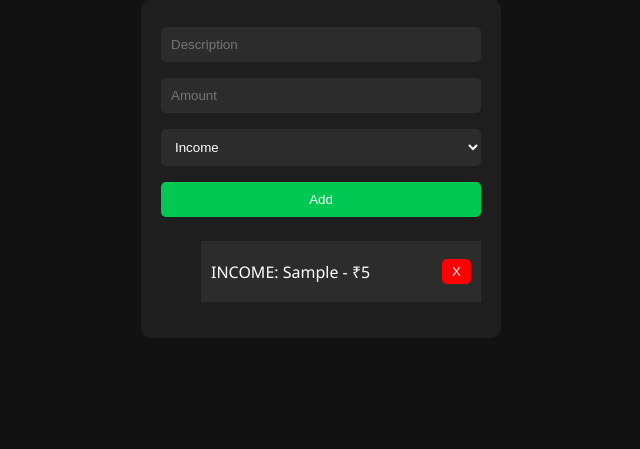
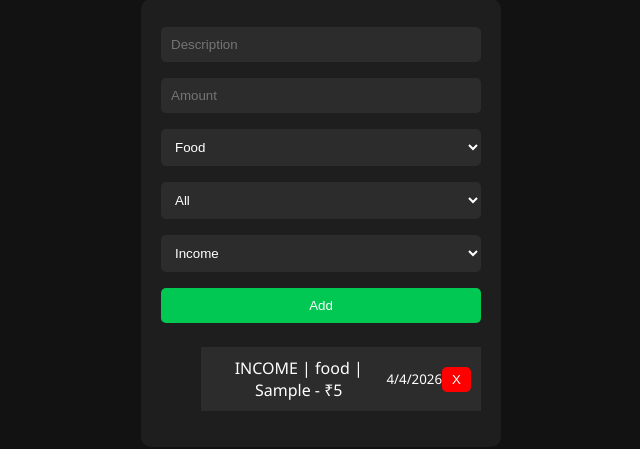
Before and after one commit to VineetBhatt-bit/finance-tracker-ai, a plain HTML site: page frontend/index.html in a window 1280 px wide. Both pictures are taken after typing "Sample", "5" into the empty fields and a click on the button "Add". Shown: the part 189-638 px from the top of the page, without its empty margins (319-959 px from the left). Drawn offline with Linux system fonts and the light colour scheme.

Commit message:
Added category, date, and filter

```diff
--- a/frontend/app.js
+++ b/frontend/app.js
@@ -2,6 +2,7 @@ let transactions = JSON.parse(localStorage.getItem("data")) || [];
 
 const form = document.getElementById("finance-form");
 const list = document.getElementById("list");
+const filter = document.getElementById("filter");
 
 const balanceEl = document.getElementById("balance");
 const incomeEl = document.getElementById("income");
@@ -13,21 +14,24 @@ function render() {
   let income = 0;
   let expense = 0;
 
-  transactions.forEach((t, index) => {
+  const filtered = transactions.filter(t => {
+    if (filter.value === "all") return true;
+    return t.type === filter.value;
+  });
+
+  filtered.forEach((t, index) => {
     const li = document.createElement("li");
 
     li.innerHTML = `
-      ${t.type.toUpperCase()}: ${t.desc} - ₹${t.amount}
+      ${t.type.toUpperCase()} | ${t.category} | ${t.desc} - ₹${t.amount} <br>
+      <small>${t.date}</small>
       <button onclick="deleteItem(${index})">X</button>
     `;
 
     list.appendChild(li);
 
-    if (t.type === "income") {
-      income += Number(t.amount);
-    } else {
-      expense += Number(t.amount);
-    }
+    if (t.type === "income") income += Number(t.amount);
+    else expense += Number(t.amount);
   });
 
   balanceEl.textContent = income - expense;
@@ -47,8 +51,11 @@ form.addEventListener("submit", function (e) {
   const desc = document.getElementById("desc").value;
   const amount = document.getElementById("amount").value;
   const type = document.getElementById("type").value;
+  const category = document.getElementById("category").value;
 
-  const newTransaction = { desc, amount, type };
+  const date = new Date().toLocaleDateString();
+
+  const newTransaction = { desc, amount, type, category, date };
 
   transactions.push(newTransaction);
   localStorage.setItem("data", JSON.stringify(transactions));
@@ -57,4 +64,6 @@ form.addEventListener("submit", function (e) {
   form.reset();
 });
 
+filter.addEventListener("change", render);
+
 render();
--- a/frontend/index.html
+++ b/frontend/index.html
@@ -18,11 +18,21 @@
       <input type="text" id="desc" placeholder="Description" required />
 
       <input type="number" id="amount" placeholder="Amount" required />
-
+      <select id="category">
+        <option value="food">Food</option>
+        <option value="travel">Travel</option>
+        <option value="shopping">Shopping</option>
+        <option value="other">Other</option>
+    </select>
+        <select id="filter">
+        <option value="all">All</option>
+        <option value="expense">Expense</option>
+        <option value="income">Income</option>
+        </select>
       <select id="type">
         <option value="income">Income</option>
         <option value="expense">Expense</option>
-      </select>
+  </select>
 
       <button type="submit">Add</button>
 
```
Also changed, not shown: 2 other files.
